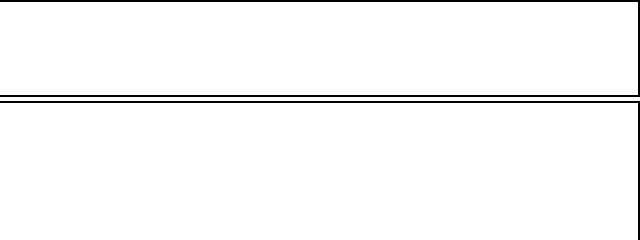
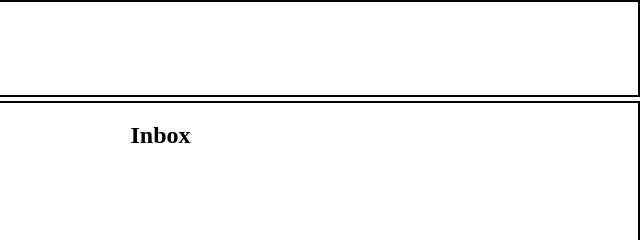
Before and after one commit to ralphorteza/odin-todo, a website with bundled scripts: page dist/index.html in a window 1280 px wide. Shown: the top 240 px of the page, 640-1280 px from the left. Built offline with nearby package versions, Linux system fonts and the light colour scheme.

Commit message:
Add change project name function

```diff
--- a/src/dom.js
+++ b/src/dom.js
@@ -10,7 +10,7 @@ export default class Dom {
     Handler.form();
     Handler.task();
     Handler.project();
-    ProjectEvents.openProject('Inbox', document.querySelector('#button-inbox-projects'));
+    Handler.openProject('Inbox', document.querySelector('#button-inbox-projects'));
     Dom.loadProjects();
   }
 
@@ -25,7 +25,7 @@ export default class Dom {
 
   static loadProject(projectName) {
     Render.aProjectCard(projectName);
-    ProjectEvents.initProjectButtons();
+    Handler.initProjectButtons();
     console.log(`${projectName} button created!`);
   }
 }
--- a/src/handlers/handler.js
+++ b/src/handlers/handler.js
@@ -11,6 +11,14 @@ export default class Handler {
     ProjectEvents.projectEvents();
   }
 
+  static initProjectButtons() {
+    ProjectEvents.initProjectButtons();
+  }
+
+  static openProject(projectName, projectButton) {
+    ProjectEvents.openProject(projectName, projectButton);
+  }
+
   static form() {
     FormEvents.formEvents();
   }
--- a/src/handlers/projectevents.js
+++ b/src/handlers/projectevents.js
@@ -58,11 +58,15 @@ export default class ProjectEvents {
   }
 
   static openProject(projectName, projectButton) {
+    // const projectPreview = document.querySelector('#project-preview');
+    const projectNameHeader = document.querySelector('#project-name-header');
     const defaultProjectButtons = document.querySelectorAll('.button-default-project');
     const customProjectButtons = document.querySelectorAll('.button-project');
 
     const allProjectButtons = [...defaultProjectButtons, ...customProjectButtons];
     allProjectButtons.forEach((button) => button.classList.remove('active'));
     projectButton.classList.add('active');
+
+    projectNameHeader.textContent = projectName;
   }
 }
```
Also changed, not shown: dist/index.html, dist/main.js.
